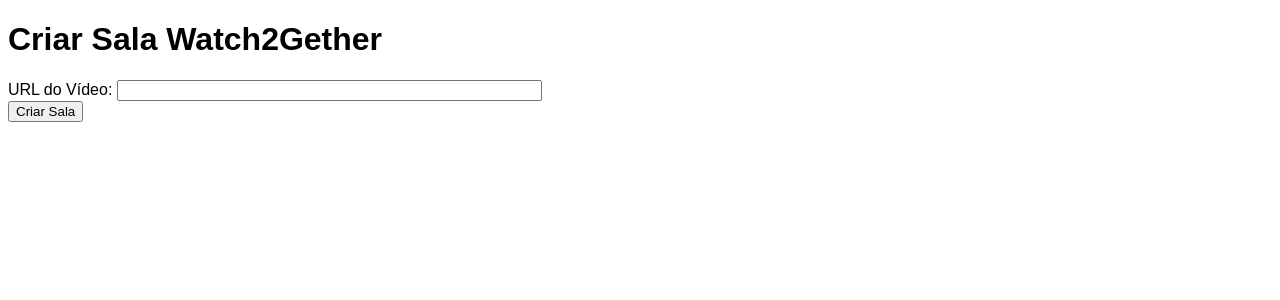
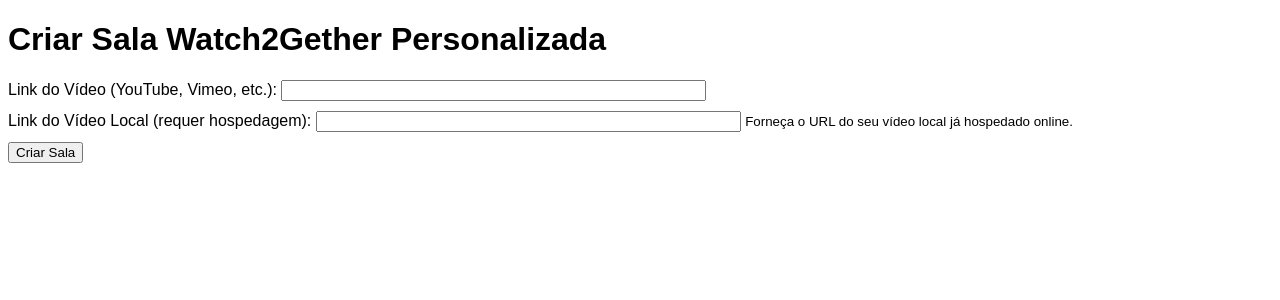
Before and after one commit to Alisuuu/mkdir-w2g_webapp_render-cd-w2g_webapp_render, a Flask app: page / in a window 1280 px wide. Shown: the top 300 px of the page. Run offline with Flask 3, Linux system fonts and the light colour scheme.

Commit message:
Update index.html

```diff
--- a/templates/index.html
+++ b/templates/index.html
@@ -1,19 +1,25 @@
 <!DOCTYPE html>
 <html>
 <head>
-    <title>Criar Sala Watch2Gether</title>
+    <title>Criar Sala Watch2Gether Personalizada</title>
     <style>
         body { font-family: sans-serif; }
         #result { margin-top: 20px; font-weight: bold; }
         .error { color: red; }
+        .form-group { margin-bottom: 10px; }
     </style>
 </head>
 <body>
-    <h1>Criar Sala Watch2Gether</h1>
+    <h1>Criar Sala Watch2Gether Personalizada</h1>
     <form id="createRoomForm">
-        <div>
-            <label for="video_url">URL do Vídeo:</label>
-            <input type="url" id="video_url" name="video_url" size="50" required>
+        <div class="form-group">
+            <label for="video_url">Link do Vídeo (YouTube, Vimeo, etc.):</label>
+            <input type="url" id="video_url" name="video_url" size="50">
+        </div>
+        <div class="form-group">
+            <label for="local_video_url">Link do Vídeo Local (requer hospedagem):</label>
+            <input type="url" id="local_video_url" name="local_video_url" size="50">
+            <small>Forneça o URL do seu vídeo local já hospedado online.</small>
         </div>
         <button type="submit">Criar Sala</button>
     </form>
@@ -23,12 +29,21 @@
         document.getElementById('createRoomForm').addEventListener('submit', function(event) {
             event.preventDefault();
             const videoUrl = document.getElementById('video_url').value;
+            const localVideoUrl = document.getElementById('local_video_url').value;
+
+            const formData = new URLSearchParams();
+            if (videoUrl) {
+                formData.append('video_url', videoUrl);
+            } else if (localVideoUrl) {
+                formData.append('local_video_url', localVideoUrl);
+            }
+
             fetch('/create_room', {
                 method: 'POST',
                 headers: {
                     'Content-Type': 'application/x-www-form-urlencoded',
                 },
-                body: `video_url=${encodeURIComponent(videoUrl)}`,
+                body: formData.toString(),
             })
             .then(response => response.json())
             .then(data => {
```
